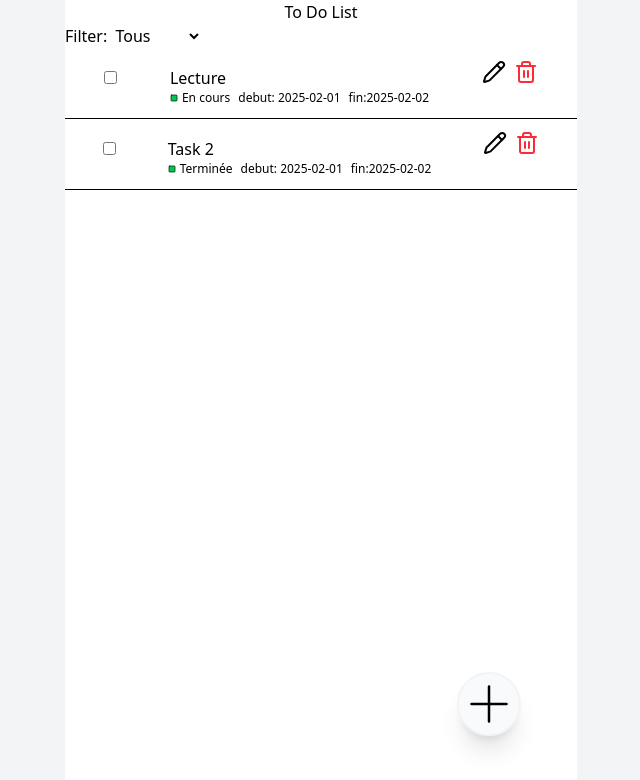
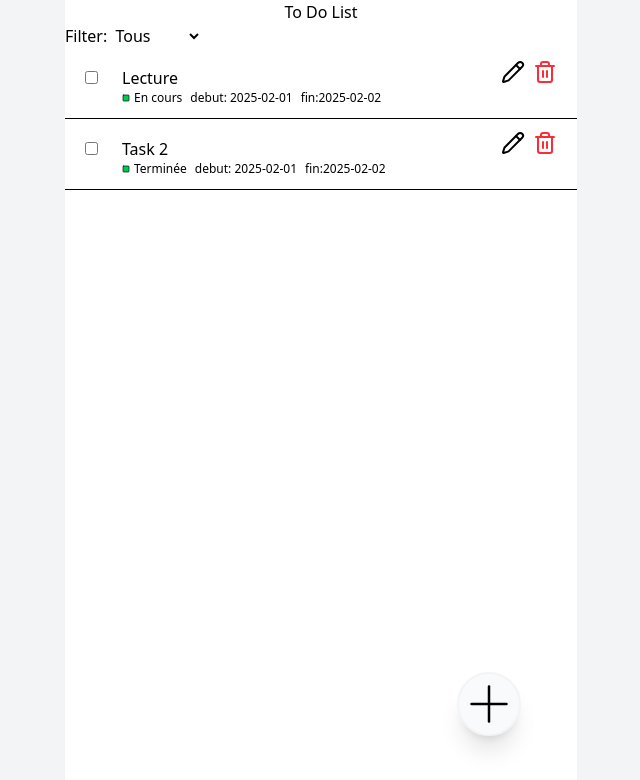
Before and after one commit to lamined34/to-Do-List, a React (Vite) app: page / in a window 1280 px wide. Shown: the top 780 px of the page, without its empty margins (319-959 px from the left). Built offline with nearby package versions, Linux system fonts and the light colour scheme.

Commit message:
removing context and adapting conditional rendering

```diff
--- a/src/App.jsx
+++ b/src/App.jsx
@@ -1,6 +1,4 @@
-import React from 'react'
 import './App.css'
-import { CallbackProvider } from './pages/CallbackContext'
 import Task from './pages/Task'
 import TaskAdd from './pages/TaskAdd'
 import { BrowserRouter, Routes, Route } from 'react-router-dom'
@@ -10,14 +8,12 @@ function App() {
   return (
     <>
       <div className='flex justify-center h-screen bg-gray-100'>
-        <CallbackProvider>
         <BrowserRouter>
           <Routes>
             <Route path="/" element={<Task />} />
             <Route path="/addTask" element={<TaskAdd />} />
           </Routes>
         </BrowserRouter>
-        </CallbackProvider>
       </div>
     </>
   )
--- a/src/components/TaskItem.jsx
+++ b/src/components/TaskItem.jsx
@@ -3,7 +3,8 @@ import { Square, Pencil, Trash2 } from "lucide-react";
 const TaskItem = ({ item }) => {
     return (
         <li>
-            <div className="flex items-baseline justify-around gap-4 py-3 px-5">
+            <div className="flex items-baseline justify-between gap-4 py-3 px-5">
+                <div className="flex items-baseline justify-start gap-6">
                     <input type="checkbox" name="" id="" />
 
                     <div className="grid grid-cols-1">
@@ -24,8 +25,9 @@ const TaskItem = ({ item }) => {
                             </div>
                         </div>
                     </div>
+                </div>
 
-                <div className="flex gap-x-2">
+                <div className="flex gap-x-2 ">
                     <Pencil />
                     <Trash2 className="text-red-500" />
                 </div>
--- a/src/pages/Task.jsx
+++ b/src/pages/Task.jsx
@@ -1,27 +1,32 @@
 import { tasksExamples } from "../data/taskData";
 import TaskList from "../components/TaskList";
 import { Plus } from "lucide-react";
-import { useNavigate } from "react-router-dom";
 import React from "react";
-
-import { useCallbackContext } from "./CallbackContext";
+import TaskAdd from "./TaskAdd";
 
 
 const Task = () => {
-    const navigate = useNavigate()
-    const { setCallback } = useCallbackContext()
-
     const [tasks, setTask] = React.useState([...tasksExamples]);
+    const [showAddTask, setShowAddTask] = React.useState(false)
 
     const handleNewTask = (task) => {
-        console.log("Trying me?")
+        console.log({ ...task })
         setTask([...tasks, task]);
+
+        console.log('mes tâches: ', tasks)
+
+        setShowAddTask(false)
     }
 
     return (
         <div className="relative flex flex-col w-full max-w-lg bg-white">
             <h1 className="text-center">To Do List</h1>
 
+            {
+                showAddTask ? (
+                    <TaskAdd onSubmitTask={handleNewTask} />
+                ) : (
+                    <div>
                         <div>
                             <label htmlFor="filterbyStatus">Filter: </label>
 
@@ -33,18 +38,25 @@ const Task = () => {
 
                         </div>
 
+                        {
+                            !tasks ? (
+                                <p className="text-center text-sm text-gray-600">Aucune tâche</p>
+                            ) : (
                                 <TaskList list={tasks} />
+                            )
+                        }
 
                         <button
-            onClick={() => {
-                setCallback(() => handleNewTask)
-                navigate('/addTask')
-            }}
+                            onClick={() => setShowAddTask(true)}
                             className="absolute bottom-16 right-14 shadow-xl h-16 w-16 bg-gray-50 border-2 border-gray-100
                                         flex justify-center items-center rounded-full transition-all duration-300 ease-in-out hover:scale-125 hover:shadow-2xl
                                         hover:-translate-y-3">
-                <Plus className="h-full w-full stroke-1"/>
+                            <Plus className="h-full w-full stroke-1" />
                         </button>
+                    </div>
+                )
+            }
+
         </div>
     );
 
--- a/src/pages/TaskAdd.jsx
+++ b/src/pages/TaskAdd.jsx
@@ -1,18 +1,15 @@
 import { useForm } from "react-hook-form"
-import { useLocation } from "react-router-dom"
-import { useCallbackContext } from "./CallbackContext"
 
-const TaskAdd = () => {
-    const { callback } = useCallbackContext();
+const TaskAdd = ({onSubmitTask}) => {
+    const { register, handleSubmit } = useForm()
 
-    const { register, handleSubmit } = useForm()
 
     return (
         <>
             <div className="bg-white w-full max-w-lg p-5 space-y-7">
                 <h1 className="text-4xl text-gray-700">Nouvelle Tâche</h1>
 
-                <form onSubmit={handleSubmit(callback)}>
+                <form onSubmit={handleSubmit(onSubmitTask)}>
                     <div className="flex flex-col gap-5">
                         <div className="flex flex-col gap-4">
                             <label htmlFor="title">Nom</label>
@@ -25,8 +22,8 @@ const TaskAdd = () => {
                         </div>
 
                         <div className="flex gap-2">
-                            <button>Annuler</button>
-                            <button type="submit" onClick={() => console.log('hello')}>Ajouter</button>
+                            <button type="button">Annuler</button>
+                            <button type="submit">Ajouter</button>
                         </div>
                     </div>
                 </form>
```
Lines whose indentation alone changed are shown as unchanged.
